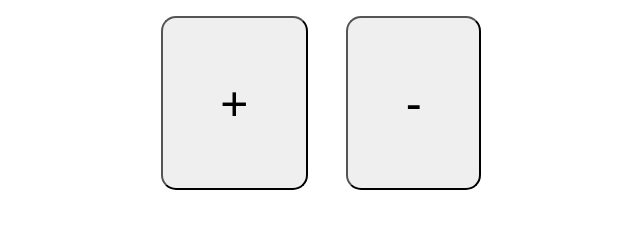
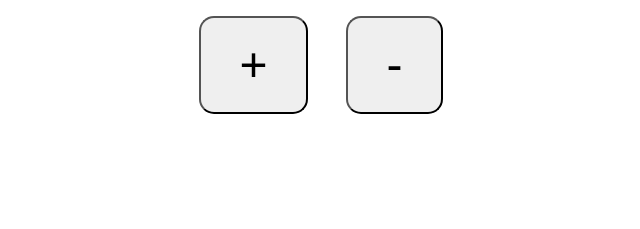
Before and after one commit to thejasonfile/simpleReactCounter, a React app: page / in a window 1280 px wide. Shown: the part 85-314 px from the top of the page, without its empty margins (319-959 px from the left). Built offline with nearby package versions, Linux system fonts and the light colour scheme.

Commit message:
fix button styling

```diff
--- a/public/style/style.css
+++ b/public/style/style.css
@@ -1,6 +1,6 @@
 button {
   font-size: 3em;
-  padding: 1.2em;
+  padding: 0.4em 0.8em;
   margin: 0.4em;
   border-radius: 15px;
 }
```
